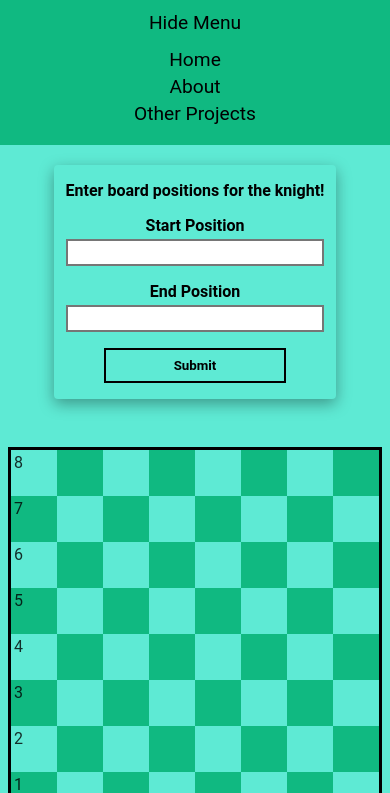
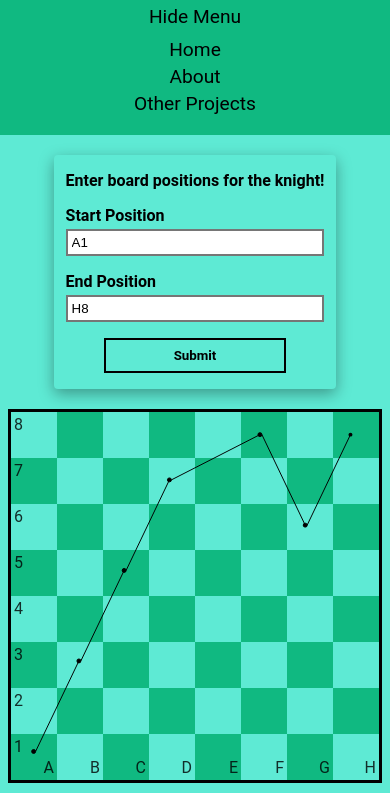
Before and after one commit to Knguyen-dev/Knight-Traversal, a plain HTML site: page index.html in a window 390 px wide. Both pictures are taken after a click on the button "Show Menu". Shown: the part 51-844 px from the top of the page. Drawn offline with Linux system fonts and the light colour scheme.

Commit message:
Finished it seems like
Fixed, issue with drop down so that even when the user is resizing it will display correctly, though the animation was removed because of this. Removed eventlisteners.js because we could just put the main code in app.js rather than creating a whole other file. Set up logic so that we could render a knight path when the page loads, based on what the dev puts in the modules.js. Also for the drop down, the dev can control whether the page loads the menu collapsed or hidden on smaller screens with the menuCollapsed boolean in statesModule. Good project, and even though it isn't noticeable with the layout I used, i'm glad I designed with the idea of doing the mobile layout first.

```diff
--- a/app.js
+++ b/app.js
@@ -1,5 +1,22 @@
-import { loadEventListeners } from "./eventlisteners.js";
+import { setupChessForm } from "./form.js";
+import { DomModule } from "./modules.js";
+import {
+    renderHeaderNav,
+    toggleHeaderNav,
+    renderKnightPath,
+} from "./rendering.js";
 
+// Our main function
 window.addEventListener("DOMContentLoaded", () => {
-    loadEventListeners();
+    // Render the drop down header nav on smaller screens, which is collapsed or hidden, based on modules.js
+    renderHeaderNav();
+
+    // Set up event listener for toggling the header nav on smaller screens
+    DomModule.dropDownBtn.addEventListener("click", toggleHeaderNav);
+
+    // Render a knight's path based on default coordinates in modules.js
+    renderKnightPath();
+
+    // Set up event listeners for our form
+    setupChessForm();
 });
--- a/board.js
+++ b/board.js
@@ -150,4 +150,16 @@ function convertBoardNotation(positionStr) {
     return [xIndex, yIndex];
 }
 
-export { Board, convertBoardNotation };
+// Converts an array of indices in form [x, y] into a string in "[A-H][1-8]", which we'll refer to as board notation
+function convertArrayNotation(pos) {
+    const xPositions = ["A", "B", "C", "D", "E", "F", "G", "H"];
+    // Find the corresponding row letter to the x index
+    let x = xPositions[pos[0]];
+    // Increment the index value to properly represent a row number
+    // rather than a row-index.
+    let y = pos[1] + 1;
+    // return the concatenated string in form [letter][number]
+    return x + y;
+}
+
+export { Board, convertBoardNotation, convertArrayNotation };
--- a/eventlisteners.js
+++ /dev/null
@@ -1,87 +0,0 @@
-import { DomModule, statesModule } from "./modules.js";
-import { toggleHeaderDropDown, renderKnightPath } from "./rendering.js";
-import {
-    showStartPositionErrors,
-    hideStartPositionErrors,
-    showEndPositionErrors,
-    hideEndPositionErrors,
-    inputPositionsMatch,
-    isValidChessForm,
-    hideChessFormErrors,
-} from "./form.js";
-import { convertBoardNotation } from "./board.js";
-
-// Set up event listener for the drop down btn
-function setupDropDownBtn() {
-    if (DomModule.headerNav.getBoundingClientRect().height === 0) {
-        DomModule.dropDownBtn.textContent = "Show Menu";
-    } else {
-        DomModule.dropDownBtn.textContent = "Hide Menu";
-    }
-    DomModule.dropDownBtn.addEventListener("click", toggleHeaderDropDown);
-}
-
-// Set up event listeners for the form and its related elements
-function setupChessForm() {
-    // Create event listener for start position input
-    DomModule.startPositionInput.addEventListener("input", (e) => {
-        // Check if it's a chess position
-        if (DomModule.startPositionInput.validity.valid) {
-            hideStartPositionErrors();
-        } else {
-            showStartPositionErrors();
-            return;
-        }
-        // Then check if both of their inputted chess positions matched,
-        // if so, we'll show an error on the 'end-position' side
-        if (!inputPositionsMatch()) {
-            hideEndPositionErrors();
-        } else {
-            showEndPositionErrors();
-            return;
-        }
-    });
-    // Event listener for end position input
-    DomModule.endPositionInput.addEventListener("input", (e) => {
-        /*
-		- If either it doesn't meet constraints or the input positions match,
-		 	then we show an error. NOTE: Since both errors affect
-			the same element, if both errors occur it'll
-			prioritize telling that the chess move was incorrect .
-		*/
-        if (
-            !DomModule.endPositionInput.validity.valid ||
-            inputPositionsMatch()
-        ) {
-            showEndPositionErrors();
-            return;
-        } else {
-            hideEndPositionErrors();
-        }
-    });
-
-    // Event listener for the form itself
-    DomModule.chessPositionForm.addEventListener("submit", (e) => {
-        e.preventDefault();
-        // If form is valid, record the positions and convert them into board indices
-        if (isValidChessForm(e)) {
-            statesModule.startPos = convertBoardNotation(
-                DomModule.startPositionInput.value
-            );
-
-            statesModule.endPos = convertBoardNotation(
-                DomModule.endPositionInput.value
-            );
-            // Then call the function to render the board pieces and reset the form
-            renderKnightPath();
-            hideChessFormErrors();
-        }
-    });
-}
-
-function loadEventListeners() {
-    setupChessForm();
-    setupDropDownBtn();
-}
-
-export { loadEventListeners };
--- a/form.js
+++ b/form.js
@@ -1,4 +1,7 @@
-import { DomModule } from "./modules.js";
+import { DomModule, statesModule } from "./modules.js";
+import { renderKnightPath } from "./rendering.js";
+import { convertBoardNotation } from "./board.js";
+
 /*
 - Shows errors at the start position. The only error
 	that will be shown is when the input isn't a chess position
@@ -64,19 +67,62 @@ function hideChessFormErrors() {
     });
 }
 
-// Resets input fields and hides error elements in the chess form
-function resetChessForm() {
-    DomModule.chessPositionForm.reset();
-    hideChessFormErrors();
+// Set up event listeners for the form and its related elements
+function setupChessForm() {
+    // Create event listener for start position input
+    DomModule.startPositionInput.addEventListener("input", (e) => {
+        // Check if it's a chess position
+        if (DomModule.startPositionInput.validity.valid) {
+            hideStartPositionErrors();
+        } else {
+            showStartPositionErrors();
+            return;
+        }
+        // Then check if both of their inputted chess positions matched,
+        // if so, we'll show an error on the 'end-position' side
+        if (!inputPositionsMatch()) {
+            hideEndPositionErrors();
+        } else {
+            showEndPositionErrors();
+            return;
+        }
+    });
+    // Event listener for end position input
+    DomModule.endPositionInput.addEventListener("input", (e) => {
+        /*
+		- If either it doesn't meet constraints or the input positions match,
+		 	then we show an error. NOTE: Since both errors affect
+			the same element, if both errors occur it'll
+			prioritize telling that the chess move was incorrect .
+		*/
+        if (
+            !DomModule.endPositionInput.validity.valid ||
+            inputPositionsMatch()
+        ) {
+            showEndPositionErrors();
+            return;
+        } else {
+            hideEndPositionErrors();
+        }
+    });
+
+    // Event listener for the form itself
+    DomModule.chessPositionForm.addEventListener("submit", (e) => {
+        e.preventDefault();
+        // If form is valid, record the positions and convert them into board indices
+        if (isValidChessForm(e)) {
+            statesModule.startPos = convertBoardNotation(
+                DomModule.startPositionInput.value
+            );
+
+            statesModule.endPos = convertBoardNotation(
+                DomModule.endPositionInput.value
+            );
+            // Then call the function to render the board pieces and reset the form
+            renderKnightPath();
+            hideChessFormErrors();
+        }
+    });
 }
 
-export {
-    showStartPositionErrors,
-    hideStartPositionErrors,
-    showEndPositionErrors,
-    hideEndPositionErrors,
-    inputPositionsMatch,
-    isValidChessForm,
-    hideChessFormErrors,
-    resetChessForm,
-};
+export { setupChessForm };
--- a/initialPage.js
+++ b/initialPage.js
@@ -97,17 +97,14 @@ function createProjectHeader() {
     const extraBtnsDiv = document.createElement("div");
     extraBtnsDiv.className = "extra-btns-section";
 
-    const toggleThemeBtn = document.createElement("button");
-    toggleThemeBtn.id = "toggle-theme-btn";
-
     const headerDropDownBtn = document.createElement("button");
     headerDropDownBtn.id = "header-drop-down-btn";
 
     const headerLinks = {
         // text for link : id of element its linked to
-        Home: "project-header",
-        About: "about-section",
-        "Other Projects": "other-projects-section",
+        Home: "#",
+        About: "#",
+        "Other Projects": "#",
     };
     const headerNav = document.createElement("nav");
     headerNav.className = "header-nav";
@@ -125,7 +122,6 @@ function createProjectHeader() {
     }
 
     siteInfoDiv.appendChild(siteNameEl);
-    extraBtnsDiv.appendChild(toggleThemeBtn);
     extraBtnsDiv.appendChild(headerDropDownBtn);
     headerNav.appendChild(linksList);
     header.appendChild(siteInfoDiv);
@@ -177,9 +173,7 @@ function createProjectFooter() {
     footerInfoEl.innerHTML = `Knguyen <span class="current-year-el">${new Date().getFullYear()}</span>`;
 
     const footerLinks = {
-        "Project Github": "https://github.com/",
-        "Other Link 1": "https://github.com/",
-        "Other Link 2": "https://github.com/",
+        "Project Github": "https://github.com/Knguyen-dev/Knight-Traversal.git",
     };
     const footerNav = document.createElement("nav");
     footerNav.className = "footer-nav";
--- a/modules.js
+++ b/modules.js
@@ -1,31 +1,5 @@
-import { Board } from "./board.js";
+import { Board, convertArrayNotation } from "./board.js";
 import { createInitialPage } from "./initialPage.js";
-
-/*
-- On:renderChessBoard: function with the form. My idea
-	is that in the statesModule we'd record the x-y coordinates of the
-	first and second moves. Then when this function is called, we
-	look at the values of the first and second moves from that statesModule
-	and then we do the math and add our class, etc. more code. Rather than
-	iterating through the board itself, we use our 'path' list, and iterate
-	through that list. We know the .children matches the indices, I think
-	we can just index like normal.
-
-
-	- board class: Going to import the board class, rather than creating
-		a class instance everytime we'd probably put it in the
-		statesModule.
-
-
-	Form: On our form we'd likely accept and record the coordinate values to
-	the statesModule, obviously after converting their notation, which would be a separate function.
-	And then obviously the form submits and we run the render function
-
-	Board squares event listeners: When a square is clicked
-
-
-
-*/
 
 const statesModule = {
     /*
@@ -36,6 +10,10 @@ const statesModule = {
     endPos: [7, 7],
     // Board class instance that we use to make those calculations
     board: new Board(),
+
+    // boolean deciding if the menu is collapsed or not on the drop down on
+    // smaller screens
+    menuCollapsed: true,
 };
 
 const DomModule = (() => {
@@ -43,12 +21,19 @@ const DomModule = (() => {
     const page = createInitialPage();
     document.body.appendChild(page);
 
-    // Get the form and input elements
+    /*
+	- Get the form and input elements. Then fill out the input elements with the default starting and ending positions,
+		which helps contribute to how the site will render a default knight's path when a user loads in. It's to demonstrate
+		how the program works.
+	*/
     const chessPositionForm = document.querySelector("#chess-position-form");
     const startPositionInput = document.querySelector(
         "#input-start-position-el"
     );
+    startPositionInput.value = convertArrayNotation(statesModule.startPos);
     const endPositionInput = document.querySelector("#input-end-position-el");
+    endPositionInput.value = convertArrayNotation(statesModule.endPos);
+
     // Get the error elements
     const startPositionErrorEl = document.querySelector(
         "#start-position-error-el"
@@ -56,12 +41,13 @@ const DomModule = (() => {
     const endPositionErrorEl = document.querySelector("#end-position-error-el");
     const formErrorElements = document.querySelectorAll(".field-error-el");
 
+    // Get the drop down button for smaller screens and make sure it has appropriate text
     const dropDownBtn = document.querySelector("#header-drop-down-btn");
+
     const headerNav = document.querySelector(".header-nav");
     const headerNavLinks = document.querySelector(".header-nav-links");
 
     const chessBoardGrid = document.querySelector(".chessboard-grid");
-    const boardSquares = chessBoardGrid.children;
 
     const canvas = document.querySelector(".chess-canvas");
     const canvasContext = canvas.getContext("2d");
@@ -78,7 +64,6 @@ const DomModule = (() => {
         headerNav,
         headerNavLinks,
         chessBoardGrid,
-        boardSquares,
         canvas,
         canvasContext,
     };
--- a/rendering.js
+++ b/rendering.js
@@ -1,19 +1,24 @@
 import { DomModule, statesModule } from "./modules.js";
 
+// Renders the header nav and either hides or shows the nav items based on a boolean
+function renderHeaderNav() {
+    if (statesModule.menuCollapsed) {
+        DomModule.dropDownBtn.textContent = "Show Menu";
+        DomModule.headerNav.style.height = "0px";
+    } else {
+        DomModule.dropDownBtn.textContent = "Hide Menu";
+        DomModule.headerNav.style.height = "auto";
+    }
+}
+
 // Toggles and renders the drop down menu
-function toggleHeaderDropDown() {
-    // Get the heights of the links and their container
-    const linksHeight = DomModule.headerNavLinks.getBoundingClientRect().height;
-    const containerHeight = DomModule.headerNav.getBoundingClientRect().height;
-    // If container has no height (links are hidden), then show links
-    if (containerHeight === 0) {
-        DomModule.dropDownBtn.textContent = "Hide Menu";
-        DomModule.headerNav.style.height = `${linksHeight}px`;
+function toggleHeaderNav() {
+    if (statesModule.menuCollapsed) {
+        statesModule.menuCollapsed = false;
     } else {
-        // Else container has height (links are visible), so hide them
-        DomModule.dropDownBtn.textContent = "Show Menu";
-        DomModule.headerNav.style.height = 0;
+        statesModule.menuCollapsed = true;
     }
+    renderHeaderNav();
 }
 
 // Updates dimensions and scaling of chess canvas so it draws correctly even on resize
@@ -26,6 +31,7 @@ function updateCanvas() {
     );
 }
 
+// Clears the canvas of any previous line paths
 function resetCanvas() {
     DomModule.canvasContext.clearRect(
         0,
@@ -89,4 +95,4 @@ function renderKnightPath() {
     }
 }
 
-export { renderKnightPath, toggleHeaderDropDown };
+export { renderKnightPath, toggleHeaderNav, renderHeaderNav };
--- a/style.css
+++ b/style.css
@@ -77,7 +77,7 @@ body {
     display: flex;
     flex-direction: column;
     align-items: center;
-    row-gap: 12px;
+    row-gap: 8px;
     text-align: center;
 }
 
@@ -91,10 +91,6 @@ body {
     display: flex;
     flex-direction: column;
     row-gap: 4px;
-    /*
-	NOTE: On bigger screens you may discard this idea of having the menu in vertical form, so you
-	may need to use something like height: auto !important, but hold off for right now
-	*/
 }
 
 .extra-btns-section {
@@ -120,20 +116,9 @@ body {
 #project-main-content {
     background-color: var(--clr-light-teal);
     padding: 20px 8px;
+    row-gap: 20px;
     display: grid;
-    grid-template-rows: auto;
-    display: grid;
-    grid-template-rows: auto;
-    row-gap: 24px;
-}
-
-.main-header {
-    display: grid;
-    grid-template-rows: repeat(2, auto);
-    justify-content: center;
     align-items: center;
-    row-gap: 24px;
-    text-align: center;
 }
 
 .chess-form-container {
@@ -190,6 +175,12 @@ a square.
 
 */
 
+.chess-canvas {
+    position: absolute;
+    width: 100%;
+    height: 100%;
+}
+
 .chessboard-grid {
     max-width: 500px;
     width: 100%;
@@ -235,12 +226,6 @@ a square.
     right: 0;
 }
 
-.chess-canvas {
-    position: absolute;
-    width: 100%;
-    height: 100%;
-}
-
 #project-footer {
     display: flex;
     flex-direction: column;
@@ -254,12 +239,18 @@ a square.
     row-gap: 4px;
 }
 
-/*
-- Book mark: Research about how to draw lines between the divs on the
-thing. Then After I think we should generate the html with javascript.
-Also be sure to make a copy of the html so that we can easily do styling
-on another tab.
+/* Media queries */
+@media screen and (min-width: 600px) {
+    #header-drop-down-btn {
+        display: none;
+    }
 
+    .header-nav {
+        height: auto !important;
+    }
 
-
-*/
+    .header-nav-links {
+        flex-direction: row;
+        column-gap: 12px;
+    }
+}
```
Also changed, not shown: copy.html (deleted, +0 -10 lines).
